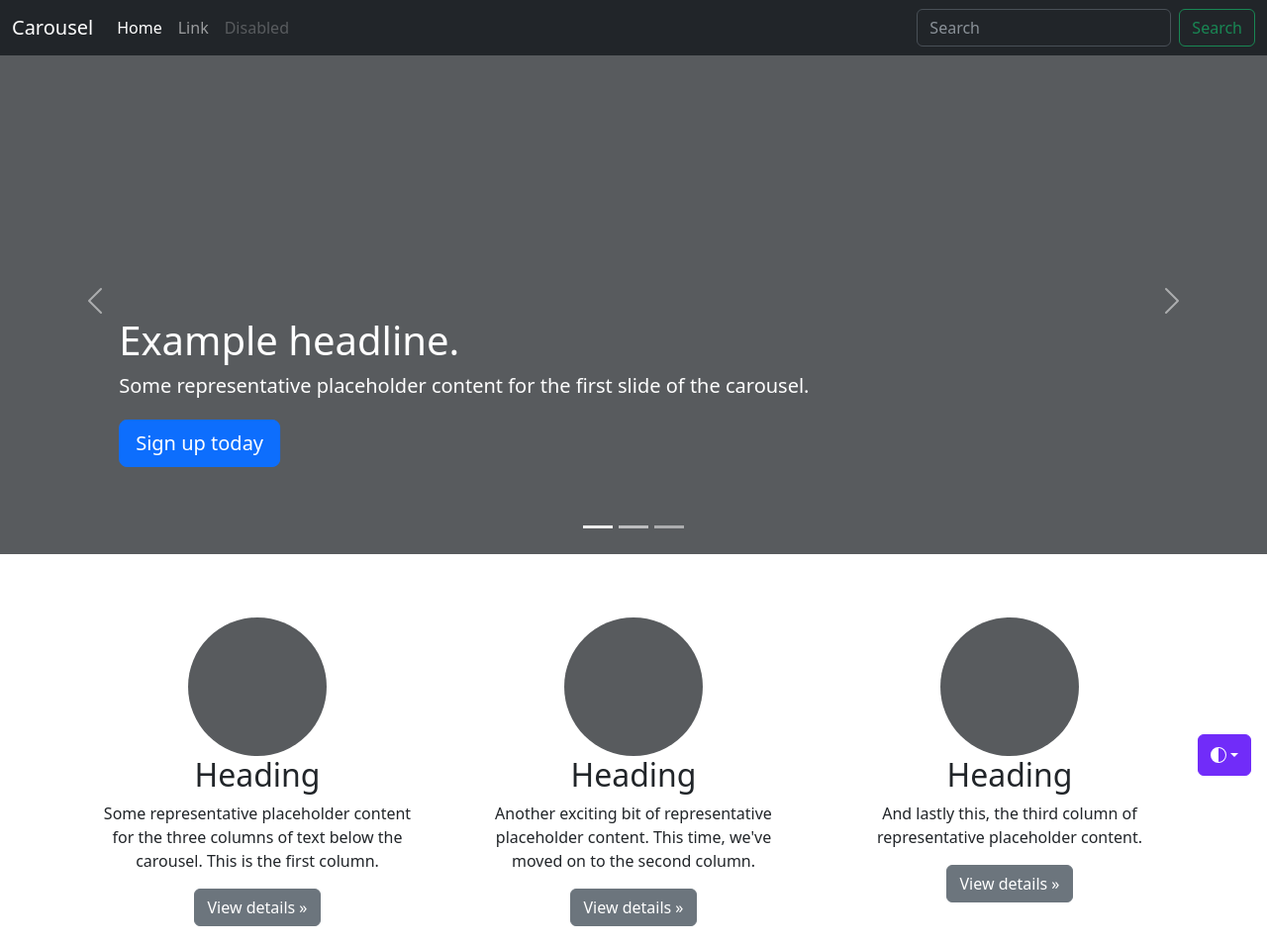
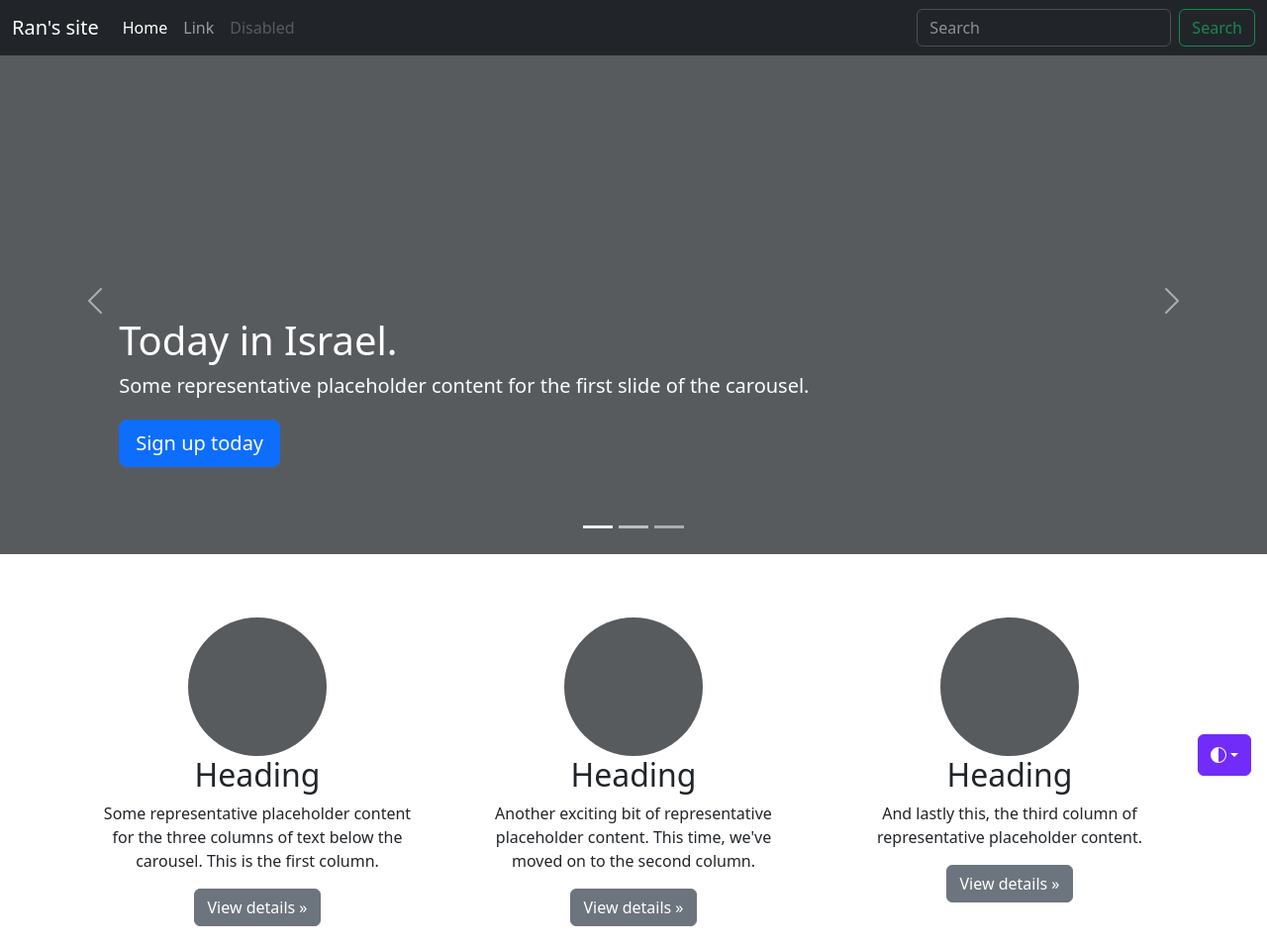
Before and after one commit to yaarySh/html1_ran, a plain HTML site: page index.html in a window 1280 px wide. Shown: the top 955 px of the page at 99% size. Drawn offline with Linux system fonts and the light colour scheme; a script that the page names is missing.

Commit message:
updated index.html

```diff
--- a/index.html
+++ b/index.html
@@ -151,7 +151,7 @@
 <header data-bs-theme="dark">
   <nav class="navbar navbar-expand-md navbar-dark fixed-top bg-dark">
     <div class="container-fluid">
-      <a class="navbar-brand" href="#">Carousel</a>
+      <a class="navbar-brand" href="#">Ran's site</a>
       <button class="navbar-toggler" type="button" data-bs-toggle="collapse" data-bs-target="#navbarCollapse" aria-controls="navbarCollapse" aria-expanded="false" aria-label="Toggle navigation">
         <span class="navbar-toggler-icon"></span>
       </button>
@@ -189,7 +189,7 @@
         <svg class="bd-placeholder-img" width="100%" height="100%" xmlns="http://www.w3.org/2000/svg" aria-hidden="true" preserveAspectRatio="xMidYMid slice" focusable="false"><rect width="100%" height="100%" fill="var(--bs-secondary-color)"/></svg>
         <div class="container">
           <div class="carousel-caption text-start">
-            <h1>Example headline.</h1>
+            <h1>Today in Israel.</h1>
             <p>Some representative placeholder content for the first slide of the carousel.</p>
             <p><a class="btn btn-lg btn-primary" href="#">Sign up today</a></p>
           </div>
@@ -199,7 +199,7 @@
         <svg class="bd-placeholder-img" width="100%" height="100%" xmlns="http://www.w3.org/2000/svg" aria-hidden="true" preserveAspectRatio="xMidYMid slice" focusable="false"><rect width="100%" height="100%" fill="var(--bs-secondary-color)"/></svg>
         <div class="container">
           <div class="carousel-caption">
-            <h1>Another example headline.</h1>
+            <h1>Antoher day.</h1>
             <p>Some representative placeholder content for the second slide of the carousel.</p>
             <p><a class="btn btn-lg btn-primary" href="#">Learn more</a></p>
           </div>
@@ -209,7 +209,7 @@
         <svg class="bd-placeholder-img" width="100%" height="100%" xmlns="http://www.w3.org/2000/svg" aria-hidden="true" preserveAspectRatio="xMidYMid slice" focusable="false"><rect width="100%" height="100%" fill="var(--bs-secondary-color)"/></svg>
         <div class="container">
           <div class="carousel-caption text-end">
-            <h1>One more for good measure.</h1>
+            <h1>At least this is my website :)</h1>
             <p>Some representative placeholder content for the third slide of this carousel.</p>
             <p><a class="btn btn-lg btn-primary" href="#">Browse gallery</a></p>
           </div>
```
